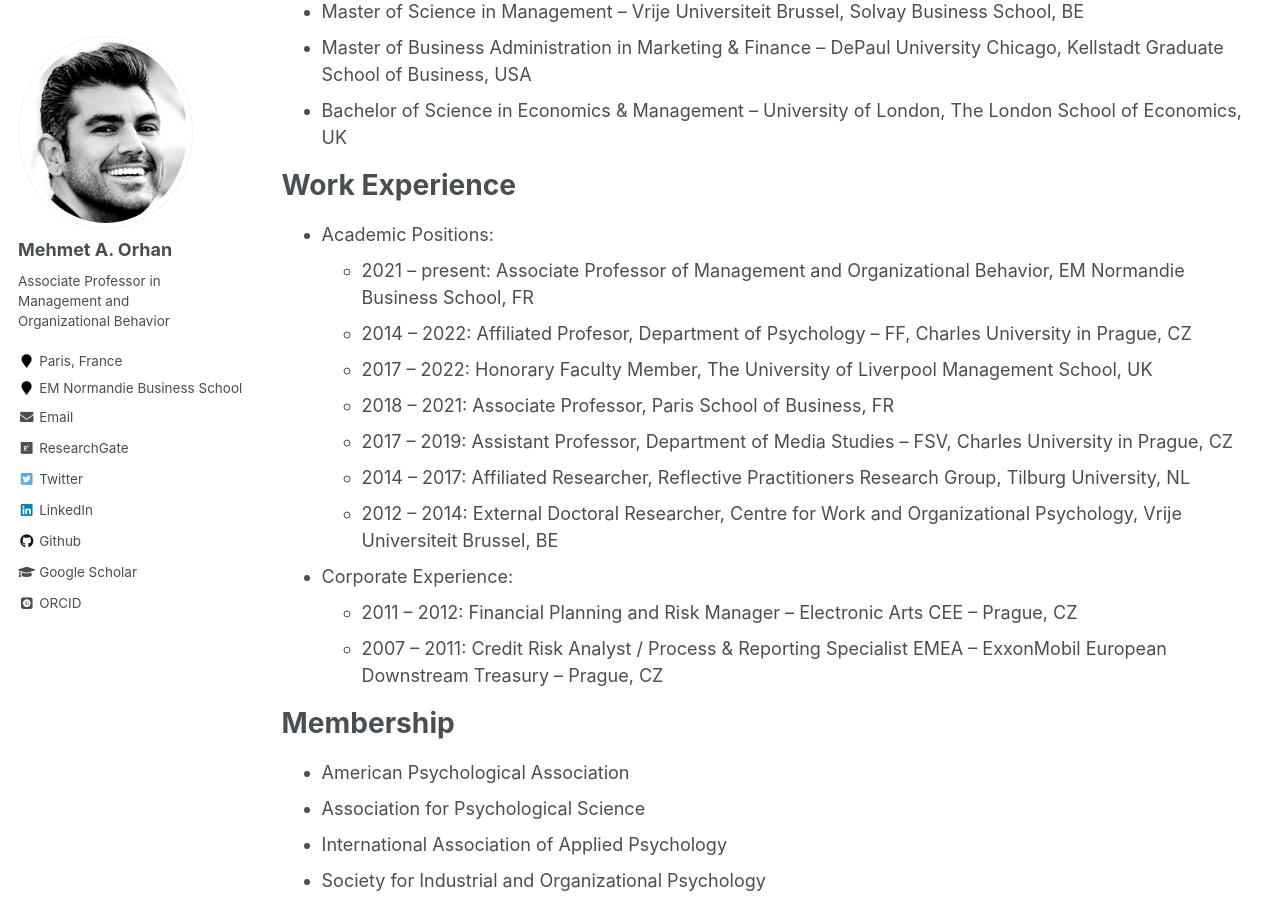
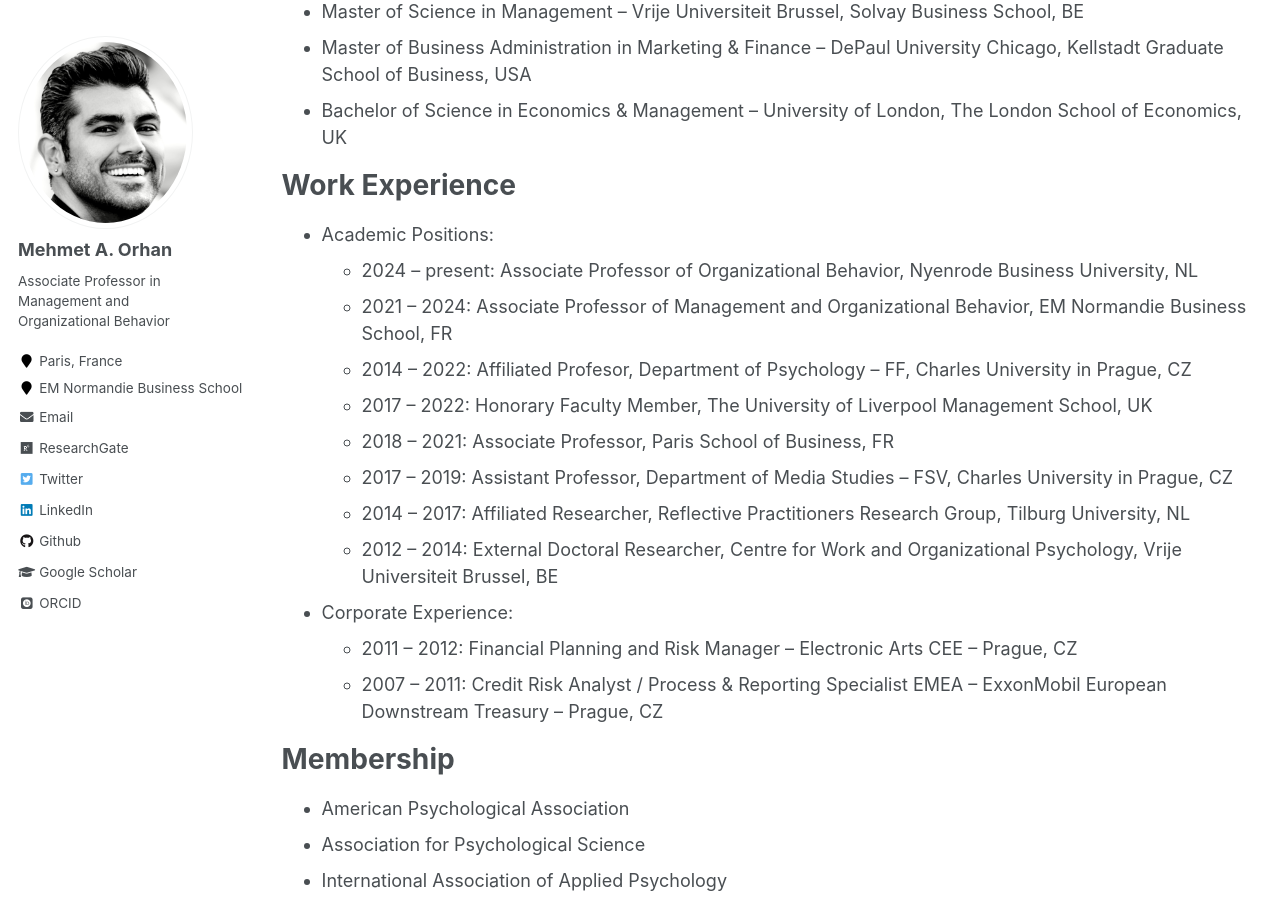
Before and after one commit to maorhan/maorhan.github.io, a Jekyll site: the page built from _pages/cv.md, in a window 1280 px wide and 900 px high, scrolled down 349 px. Built offline with Jekyll 4.4.1, drawn with Linux system fonts in a browser that asks for light colours; some web fonts are replaced.

Commit message:
Update cv.md

```diff
--- a/_pages/cv.md
+++ b/_pages/cv.md
@@ -21,7 +21,8 @@ Education
 Work Experience
 ======
 * Academic Positions:
-  * 2021 – present: Associate Professor of Management and Organizational Behavior, EM Normandie Business School, FR
+  * 2024 – present: Associate Professor of Organizational Behavior, Nyenrode Business University, NL
+  * 2021 – 2024: Associate Professor of Management and Organizational Behavior, EM Normandie Business School, FR
   * 2014 – 2022: Affiliated Profesor, Department of Psychology – FF, Charles University in Prague, CZ
   * 2017 – 2022: Honorary Faculty Member, The University of Liverpool Management School, UK
   * 2018 – 2021: Associate Professor, Paris School of Business, FR
```
